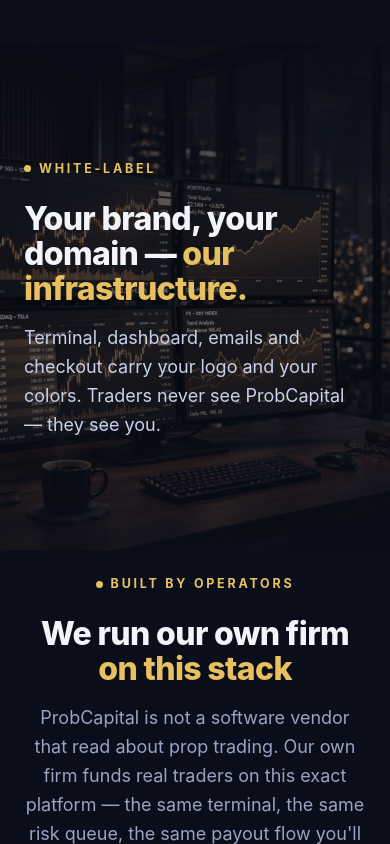
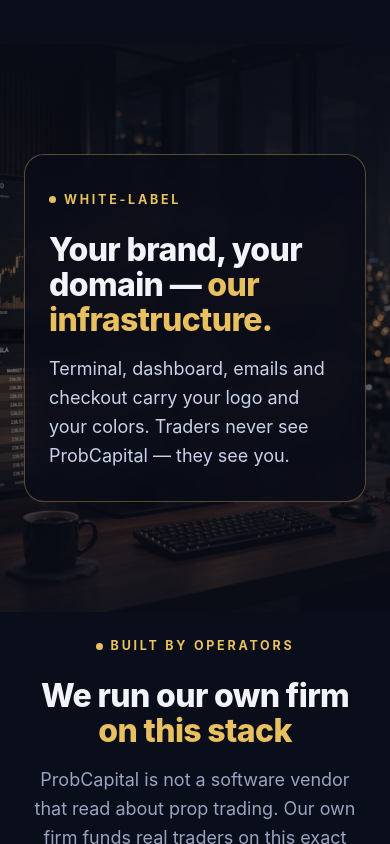
Before and after one commit to akcept24/probcapital-saas, a website: page public/index.html in a window 390 px wide. Shown: the part 9526-10370 px from the top of the page. Drawn offline with Linux system fonts and the light colour scheme.

Commit message:
feat: SaaS landing with live lead intake, brand-preview offer, Dockerfile

```diff
--- a/public/index.html
+++ b/public/index.html
@@ -106,6 +106,7 @@
   .band img{position:absolute;inset:0;width:100%;height:100%;object-fit:cover}
   .band::after{content:"";position:absolute;inset:0;background:linear-gradient(180deg,rgba(10,14,26,.82),rgba(10,14,26,.55) 50%,rgba(10,14,26,.85))}
   .band .wrap{position:relative;z-index:2}
+  .band-panel{background:rgba(9,12,24,.8);backdrop-filter:blur(12px);-webkit-backdrop-filter:blur(12px);border:1px solid var(--gold-line);border-radius:var(--radius);padding:44px 46px;max-width:680px}
   .band h2{max-width:700px}
   .band p{color:#C9D2EA;font-size:18px;max-width:560px;margin-top:14px}
 
@@ -186,6 +187,7 @@
     .burger{display:block}
     .form-card{padding:34px 24px}
     .band{padding:110px 0}
+    .band-panel{padding:30px 24px}
   }
   @media(max-width:560px){.grid4{grid-template-columns:1fr}}
 </style>
@@ -430,9 +432,11 @@
 <section class="band">
   <img src="images/office-night.jpg" alt="Trading desk at night">
   <div class="wrap">
-    <span class="eyebrow">White-label</span>
-    <h2>Your brand, your domain — <span class="g">our infrastructure.</span></h2>
-    <p>Terminal, dashboard, emails and checkout carry your logo and your colors. Traders never see ProbCapital — they see you.</p>
+    <div class="band-panel">
+      <span class="eyebrow">White-label</span>
+      <h2>Your brand, your domain — <span class="g">our infrastructure.</span></h2>
+      <p>Terminal, dashboard, emails and checkout carry your logo and your colors. Traders never see ProbCapital — they see you.</p>
+    </div>
   </div>
 </section>
 
```
